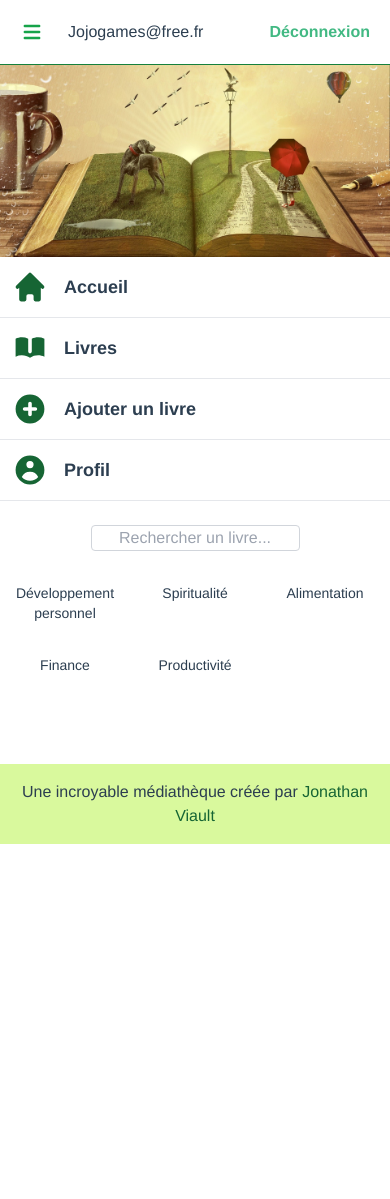
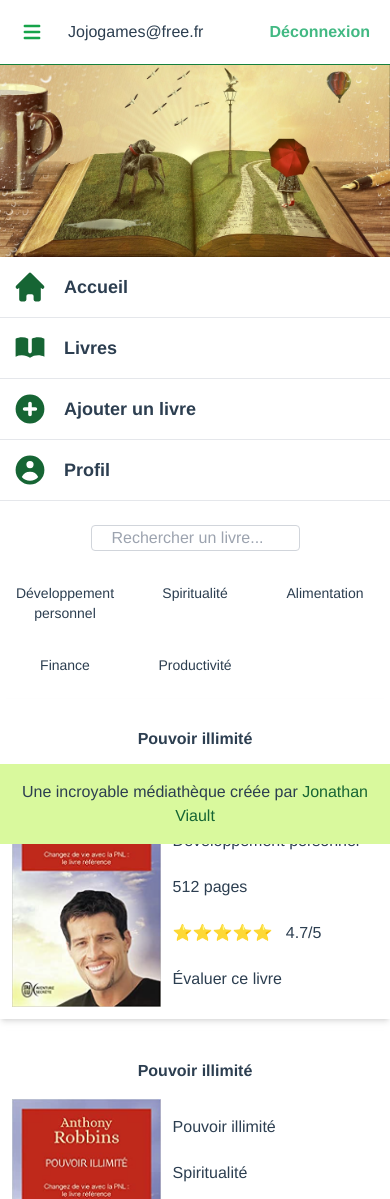
Before and after one commit to jojogames632/vue-mediatheque, a Vue app: page /api/books in a window 390 px wide. Shown: the top 1199 px of the page. Before the commit the page ends 844 px from the top, so only its background shows below. Built offline with nearby package versions, Linux system fonts and the light colour scheme.

Commit message:
Add books page with search + type filters (mobile only)

```diff
--- a/src/App.vue
+++ b/src/App.vue
@@ -35,7 +35,7 @@ export default {
 }
 
 body {
-  margin-bottom: 75px;
+  margin-bottom: 85px;
 }
 
 nav {
--- /dev/null
+++ b/src/components/Shared/Book.vue
@@ -0,0 +1,27 @@
+<template>
+	<div class="shadow-md h-76 w-full p-3 mb-3">
+		<h2 class="font-bold my-4">{{ book.title }}</h2>
+		<div class="flex">
+			<div>
+				<img :src="require(`@/assets/img/${book.image}`)" alt="book image" class="h-60" />
+			</div>
+			<div class="flex flex-col text-left justify-between ml-3 py-4">
+				<p>{{ book.title }}</p>
+				<p>{{ book.type }}</p>
+				<p>{{ book.pageNumber }} pages</p>
+				<p>⭐⭐️⭐️⭐️⭐️ &nbsp; 4.7/5</p>
+				<p>Évaluer ce livre</p>
+			</div>
+		</div>
+	</div>
+</template>
+
+<script>
+export default {
+	props: ['book']
+}
+</script>
+
+<style>
+
+</style>
--- a/src/views/BooksView.vue
+++ b/src/views/BooksView.vue
@@ -5,7 +5,7 @@
 		</div>
 		<div class="md:w-[65vw] lg:w-[78vw]">
 			<input
-				type="text"
+				type="search"
 				placeholder="Rechercher un livre..."
 				class="border border-gray-300 rounded mt-6 text-center"
 				v-model="search"
@@ -22,6 +22,10 @@
 				</div>
 			</div>
 
+			<div class="grid grid-cols-1 md:grid-cols-2">
+				<Book v-for="book in filteredBooks" :key="book.id" :book="book" />
+			</div>
+
 		</div>
 	</div>
 </template>
@@ -29,13 +33,26 @@
 <script>
 import { ref } from '@vue/reactivity'
 import SideNav from '../components/Shared/SideNav.vue'
+import Book from '../components/Shared/Book.vue'
+import { computed } from '@vue/runtime-core'
 
 export default {
 	components: {
-		SideNav
+		SideNav,
+		Book
 	},
 	setup() {
+
+		const books = ref([
+			{id: 1, title: 'Pouvoir illimité', author: 'Anthony Robbins', pageNumber: 512, type: 'Développement personnel', image: 'pouvoir-illimite.jpg'},
+			{id: 1, title: 'Pouvoir illimité', author: 'Anthony Robbins', pageNumber: 512, type: 'Spiritualité', image: 'pouvoir-illimite.jpg'},
+			{id: 1, title: 'Pouvoir illimité', author: 'Anthony Robbins', pageNumber: 512, type: 'Développement personnel', image: 'pouvoir-illimite.jpg'},
+			{id: 1, title: 'Pouvoir illimité', author: 'Anthony Robbins', pageNumber: 512, type: 'Développement personnel', image: 'pouvoir-illimite.jpg'},
+			{id: 1, title: 'Pouvoir illimité', author: 'Anthony Robbins', pageNumber: 512, type: 'Productivité', image: 'pouvoir-illimite.jpg'},
+			{id: 1, title: 'Pouvoir illimité', author: 'Anthony Robbins', pageNumber: 512, type: 'Productivité', image: 'pouvoir-illimite.jpg'},
+		])
 		const search = ref('')
+		const currentType = ref('')
 		const types = ref([
 			'Développement personnel',
 			'Spiritualité',
@@ -43,13 +60,35 @@ export default {
 			'Finance',
 			'Productivité'
 		])
-		const currentType = ref('')
+
+		const filteredBooks = computed(() => {
+			if (currentType.value === '') {
+				if (search.value.trim() === '') {
+					// no filter
+					return books.value;
+				}
+				else {
+					// search filter
+					return books.value.filter(book => book.title.toLowerCase().includes(search.value.toLowerCase()))
+				}
+			}
+			else {
+				if (search.value.trim() === '') {
+					// type filter
+					return books.value.filter(book => book.type === currentType.value)
+				}
+				else {
+					// search + type filter
+					return books.value.filter(book => book.type === currentType.value && book.title.toLowerCase().includes(search.value.toLowerCase()))
+				}
+			}
+		})
 
 		const selectType = (type) => {
 			currentType.value = type === currentType.value ? '' : type
 		}
 
-		return { search, types, currentType, selectType }
+		return { search, types, currentType, books, filteredBooks, selectType }
 	}
 }
 </script>
```
Also changed, not shown: src/assets/img/pouvoir-illimite.jpg (added).
